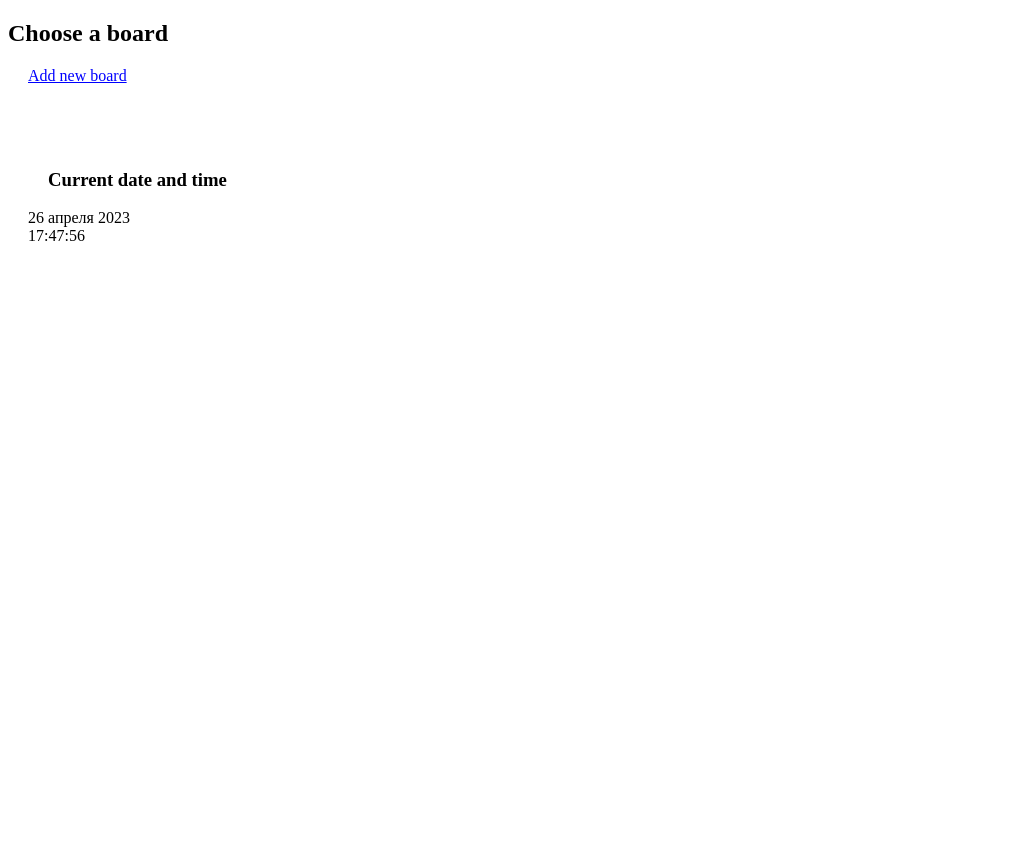
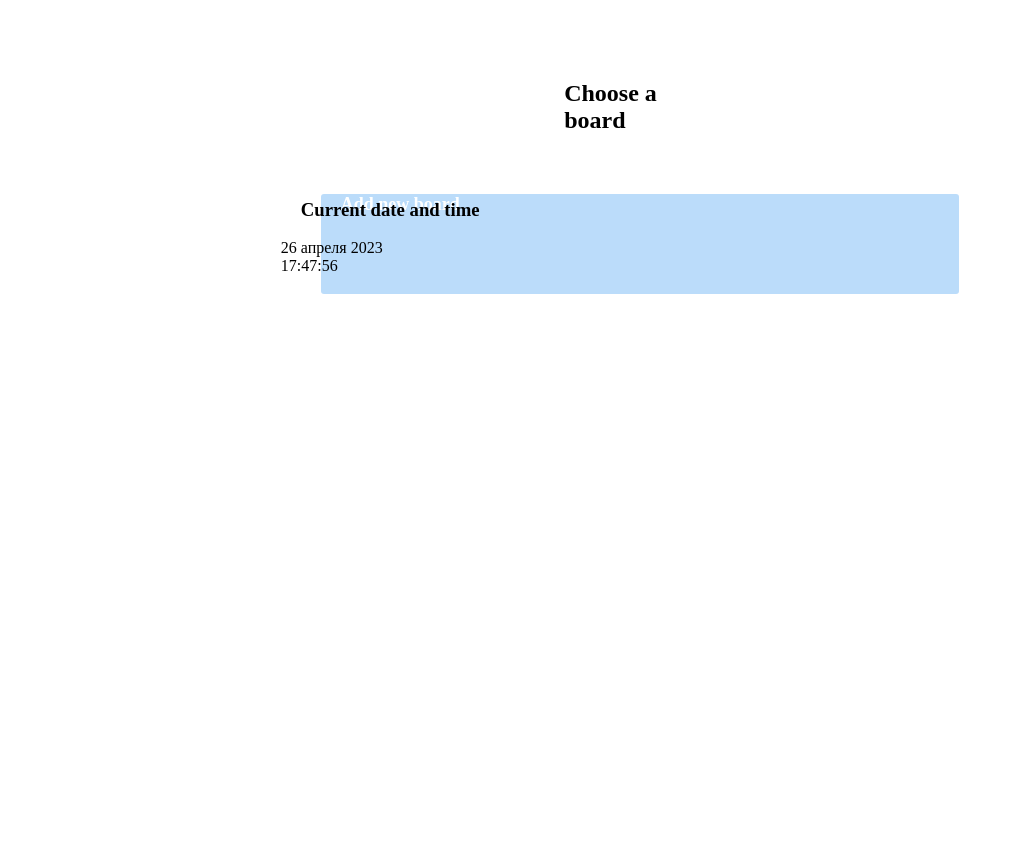
Before and after one commit to Dilara0880/kanban, a Django app: page / in a window 1280 px wide. Shown: the whole page, without its empty margins (0-1013 px from the left). Before the commit the page ends 241 px from the top, so only its background shows below. Run offline with Django 4.2, Linux system fonts and the light colour scheme; data that the repository does not hold is empty.

Commit message:
updated styles on index.html

```diff
--- a/static/css/style.css
+++ b/static/css/style.css
@@ -59,9 +59,39 @@ a{
 }
 
 .ind-container {
+  margin: 0 auto;
   position: relative;
-  width: 100%;
+  width: 60%;
   height: 100vh;
+}
+
+.ind-container h2{
+  padding-top: 30px;
+  margin: 50px 40%;
+}
+
+.boards-container{
+  margin: 10px 50px;
+  height: 300px;
+  display: flex;
+  padding-top: 0;
+}
+
+.boards-container a{
+  text-decoration: none;
+  color: white;
+  font-size: 18px;
+  font-weight: bold;
+}
+
+.board-lnk{
+  flex: 1;
+  text-align: left;
+  border-radius: 3px;
+  background-color: #bbdcfa;
+  width: 40px;
+  height: 100px;
+  margin: 10px;
 }
 
 .time-container{
--- a/templates/add_board.html
+++ b/templates/add_board.html
@@ -1,12 +1,12 @@
 {% extends 'base.html' %}
 {% block content %}
-<h3>Add a board</h3>
     <div class="form-container">
         <form class="board-form" action="{% url 'add_board' %}" method="post">
             {% csrf_token %}
-            <label for="board_title">Board title</label>
+            <h3>Add a board</h3>
+            <label for="board_title">Board title</label><br>
             <input name="board_title" required> <br><br>
-            <label for="columns">Columns</label>
+            <label for="columns">Columns</label><br>
             <textarea name="columns" required placeholder="Enter columns' titles separated by comma"></textarea><br>
             <button type="submit">OK</button>
         </form>
--- a/templates/index.html
+++ b/templates/index.html
@@ -1,13 +1,18 @@
 {% extends 'base.html' %}
 {% block content %}
   <div class="ind-container">
-      <div class="boards-container">
-        <h2>Choose a board</h2>
+      <h2>Choose a board</h2>
+    <div class="boards-container">
+      <div class="board-lnk">
           <a href="{% url 'add_board' %}">Add new board</a>
-          {% for board in boards %}
+       </div>
+        {% for board in boards %}
+            <div class="board-lnk">
           <a href="{% url 'view_board' board.id %}" >{{ board.title }}</a>
+        </div>
           {% endfor %}
-        </div>
+    </div>
+
       <div class="time-container">
         <h3>Current date and time</h3>
           <div id="date"></div>
```
